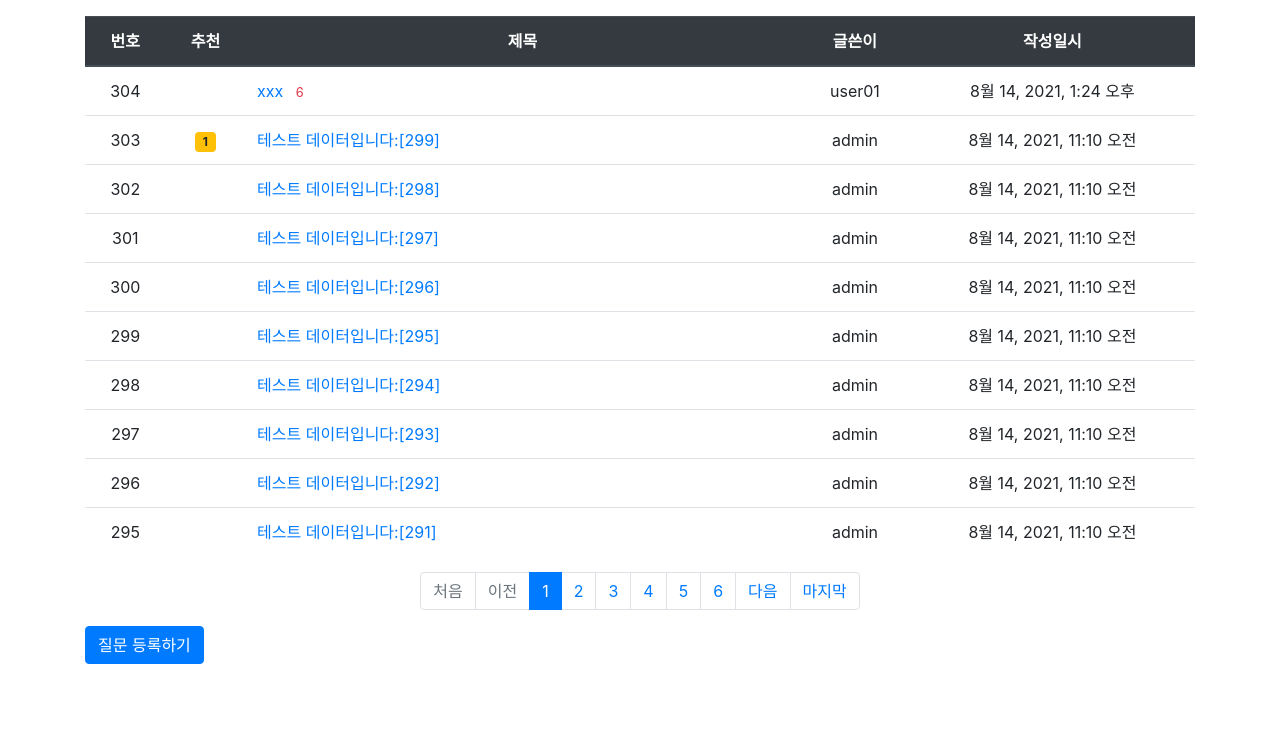
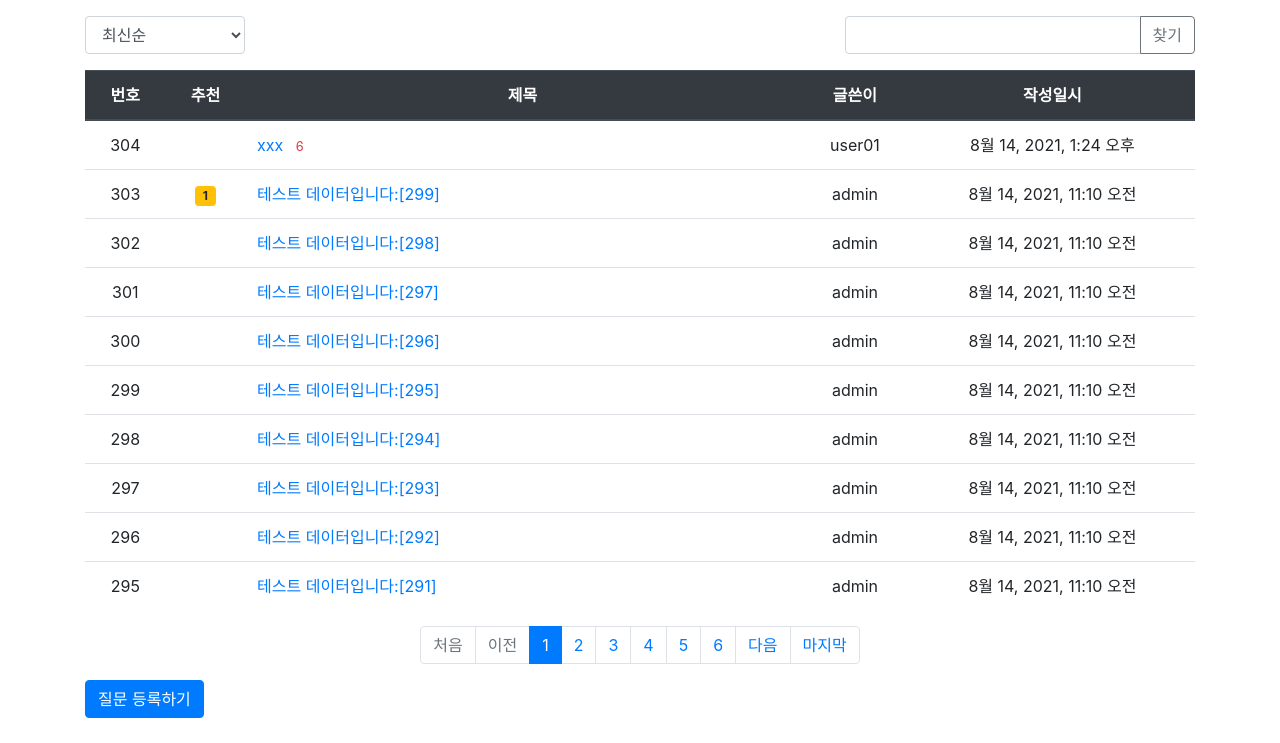
Before and after one commit to ss820938ss/mysite, a Django app: page / in a window 1280 px wide. Shown: the part 57-800 px from the top of the page. Run offline with Django 3.2, Linux system fonts and the light colour scheme; data comes from the database, SQL or seed files in the repository; parts of the project's set-up code (start-up, migrations or seed data) failed here and were passed over; some libraries are stand-ins or nearby versions.

Commit message:
점프투장고 3-15 완료

```diff
--- a/pybo/views/base_views.py
+++ b/pybo/views/base_views.py
@@ -2,22 +2,39 @@ from django.core.paginator import Paginator
 from django.shortcuts import render, get_object_or_404
 
 from ..models import Question
+from django.db.models import Q, Count
 
 def index(request):
     """
-    pybo 목록 출력
+    pybo 목록출력
     """
     # 입력 파라미터
     page = request.GET.get('page', '1')  # 페이지
+    kw = request.GET.get('kw', '')  # 검색어
+    so = request.GET.get('so', 'recent')  # 정렬기준
+
+    # 정렬
+    if so == 'recommend':
+        question_list = Question.objects.annotate(num_voter=Count('voter')).order_by('-num_voter', '-create_date')
+    elif so == 'popular':
+        question_list = Question.objects.annotate(num_answer=Count('answer')).order_by('-num_answer', '-create_date')
+    else:  # recent
+        question_list = Question.objects.order_by('-create_date')
 
     # 조회
-    question_list = Question.objects.order_by('-create_date')
+    if kw:
+        question_list = question_list.filter(
+            Q(subject__icontains=kw) |  # 제목검색
+            Q(content__icontains=kw) |  # 내용검색
+            Q(author__username__icontains=kw) |  # 질문 글쓴이검색
+            Q(answer__author__username__icontains=kw)  # 답변 글쓴이검색
+        ).distinct()
 
     # 페이징처리
     paginator = Paginator(question_list, 10)  # 페이지당 10개씩 보여주기
     page_obj = paginator.get_page(page)
 
-    context = {'question_list': page_obj}
+    context = {'question_list': page_obj, 'page': page, 'kw': kw, 'so': so}
     return render(request, 'pybo/question_list.html', context)
 
 
--- a/templates/pybo/question_list.html
+++ b/templates/pybo/question_list.html
@@ -10,6 +10,24 @@
 {% block content %}
 
 <div class="container my-3">
+
+    <div class="row justify-content-between my-3">  <!-- 양쪽정렬 justify-content-between로 변경 -->
+        <div class="col-2">
+            <select class="form-control so">
+                <option value="recent" {% if so == 'recent' %}selected{% endif %}>최신순</option>
+                <option value="recommend" {% if so == 'recommend' %}selected{% endif %}>추천순</option>
+                <option value="popular" {% if so == 'popular' %}selected{% endif %}>인기순</option>
+            </select>
+        </div>
+
+        <div class="col-4 input-group">
+            <input type="text" class="form-control kw" value="{{ kw|default_if_none:'' }}">
+            <div class="input-group-append">
+                <button class="btn btn-outline-secondary" type="button" id="btn_search">찾기</button>
+            </div>
+        </div>
+    </div>
+
     <table class="table">
         <thead>
         <tr class="text-center thead-dark">
@@ -60,18 +78,18 @@
         <!-- 첫페이지 -->
         {% if question_list.has_previous %}
         <li class="page-item">
-            <a class="page-link" href="?page=1">처음</a>
+            <a class="page-link" data-page="{{ question_list.first_page_number }}" href="#">처음</a>
         </li>
         {% else %}
         <li class="page-item disabled">
-            <a class="page-link" tabindex="-1" aria-disabled="true" href="?page=1">처음</a>
+            <a class="page-link" tabindex="-1" aria-disabled="true" href="#">처음</a>
         </li>
         {% endif %}
 
         <!-- 이전페이지 -->
         {% if question_list.has_previous %}
         <li class="page-item">
-            <a class="page-link" href="?page={{ question_list.previous_page_number }}">이전</a>
+            <a class="page-link" data-page="{{ question_list.previous_page_number }}" href="#">이전</a>
         </li>
         {% else %}
         <li class="page-item disabled">
@@ -84,11 +102,11 @@
         {% if page_number >= question_list.number|add:-2 and page_number <= question_list.number|add:5 %}
             {% if page_number == question_list.number %}
             <li class="page-item active" aria-current="page">
-                <a class="page-link" href="?page={{ page_number }}">{{ page_number }}</a>
+                <a class="page-link" data-page="{{ page_number }}" href="#">{{ page_number }}</a>
             </li>
             {% else %}
             <li class="page-item">
-                <a class="page-link" href="?page={{ page_number }}">{{ page_number }}</a>
+                <a class="page-link" data-page="{{ page_number }}" href="#">{{ page_number }}</a>
             </li>
             {% endif %}
         {% endif %}
@@ -97,7 +115,7 @@
         <!-- 다음페이지 -->
         {% if question_list.has_next %}
         <li class="page-item">
-            <a class="page-link" href="?page={{ question_list.next_page_number }}">다음</a>
+            <a class="page-link" data-page="{{ question_list.next_page_number }}" href="#">다음</a>
         </li>
         {% else %}
         <li class="page-item disabled">
@@ -108,11 +126,11 @@
         <!-- 끝페이지 -->
         {% if question_list.has_next %}
         <li class="page-item">
-            <a class="page-link" href="?page={{ question_list.paginator.num_pages }}">마지막</a>
+            <a class="page-link" data-page="{{ question_list.paginator.num_pages }}" href="#">마지막</a>
         </li>
         {% else %}
         <li class="page-item disabled">
-            <a class="page-link" tabindex="-1" aria-disabled="true" href="?page={{ question_list.paginator.num_pages }}">마지막</a>
+            <a class="page-link" tabindex="-1" aria-disabled="true" href="#">마지막</a>
         </li>
         {% endif %}
 
@@ -123,6 +141,36 @@
 
 </div>
 
+<form id="searchForm" method="get" action="{% url 'index' %}">
+    <input type="hidden" id="kw" name="kw" value="{{ kw|default_if_none:'' }}">
+    <input type="hidden" id="page" name="page" value="{{ page }}">
+    <input type="hidden" id="so" name="so" value="{{ so }}">
+</form>
+
 {% endblock %}
+
+{% block script %}
+<script type='text/javascript'>
+$(document).ready(function(){
+    $(".page-link").on('click', function() {
+        $("#page").val($(this).data("page"));
+        $("#searchForm").submit();
+    });
+
+    $("#btn_search").on('click', function() {
+        $("#kw").val($(".kw").val());
+        $("#page").val(1);  // 검색버튼을 클릭할 경우 1페이지부터 조회한다.
+        $("#searchForm").submit();
+    });
+
+    $(".so").on('change', function() {
+        $("#so").val($(this).val());
+        $("#page").val(1);
+        $("#searchForm").submit();
+    });
+});
+</script>
+{% endblock %}
+
 </body>
 </html>
```
